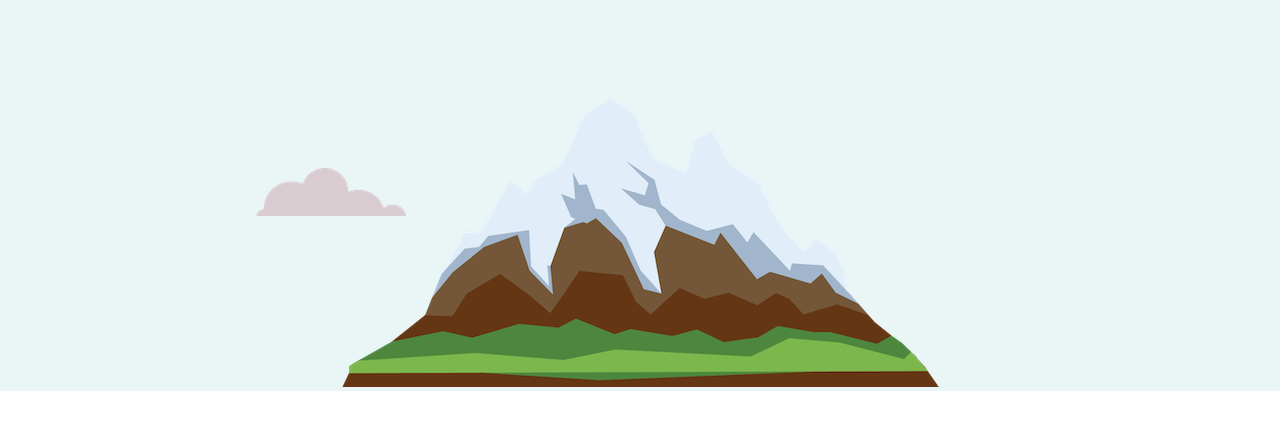
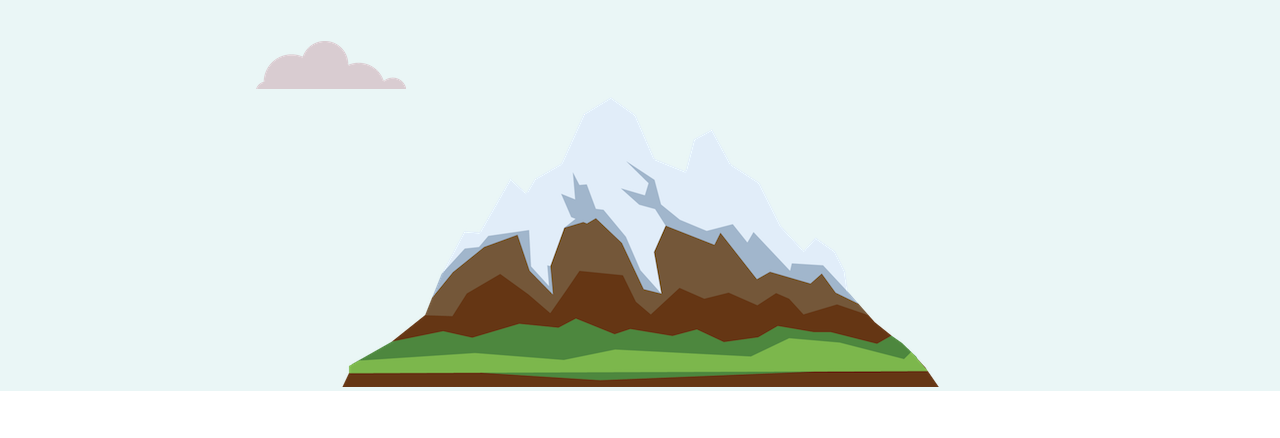
Before and after one commit to hariharavarman/cv, a plain HTML site: page index.html in a window 1280 px wide. Shown: the part 334-772 px from the top of the page. Drawn offline with Linux system fonts and the light colour scheme.

Commit message:
correcting position of bottom cloud

```diff
--- a/css/styles.css
+++ b/css/styles.css
@@ -75,7 +75,7 @@ hr{
 .bottom-cloud{
   position: absolute;
   left: 20%;
-  bottom: 250px;
+  top: 375px;
 }
 
 .middle-container{
```
